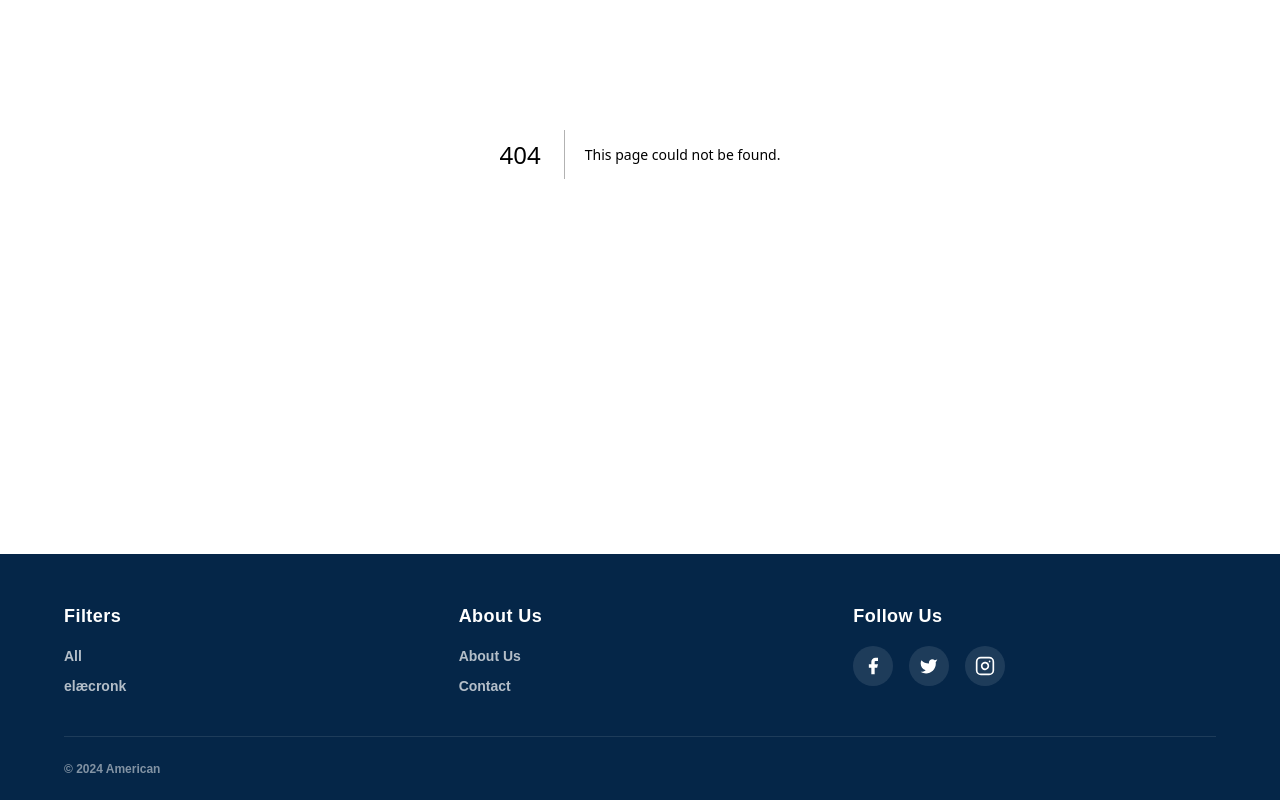
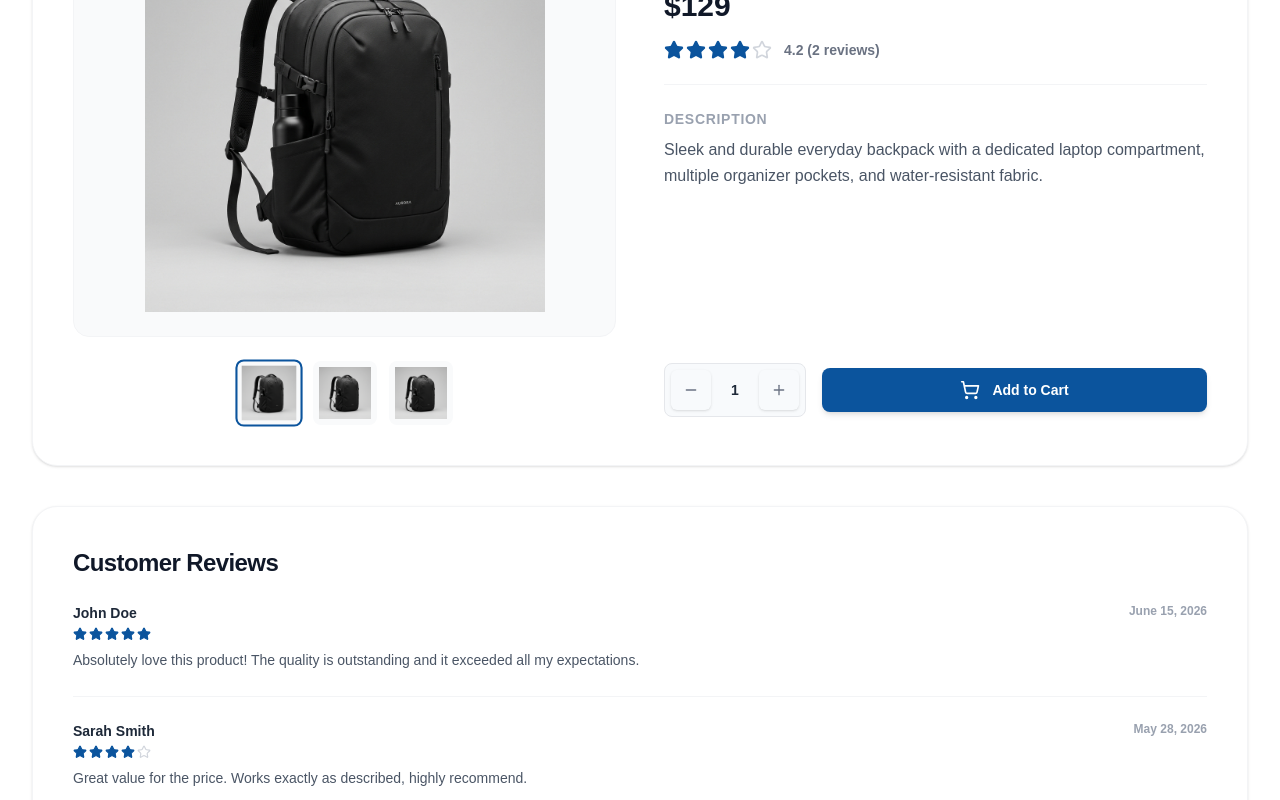
Before and after one commit to SameerBaral/WhatBytes-Assig, a Next.js app: page /product/backpack in a window 1280 px wide. Before the commit this address had no page. Shown: the part 320-1120 px from the top of the page. Built offline with nearby package versions, Linux system fonts and the light colour scheme.

Commit message:
added product detail page with reviews

```diff
--- /dev/null
+++ b/src/app/product/[id]/page.tsx
@@ -0,0 +1,268 @@
+'use client';
+
+import React, { useState, useEffect } from 'react';
+import Image from 'next/image';
+import Link from 'next/link';
+import { useRouter, useParams } from 'next/navigation';
+import { products, Product } from '@/data/products';
+import { useCart } from '@/context/CartContext';
+import { Star, Minus, Plus, ShoppingCart, ArrowLeft, Check } from 'lucide-react';
+
+interface Review {
+  id: string;
+  name: string;
+  rating: number;
+  comment: string;
+  date: string;
+}
+
+const mockReviews: Review[] = [
+  {
+    id: 'r1',
+    name: 'John Doe',
+    rating: 5,
+    comment: 'Absolutely love this product! The quality is outstanding and it exceeded all my expectations.',
+    date: 'June 15, 2026',
+  },
+  {
+    id: 'r2',
+    name: 'Sarah Smith',
+    rating: 4,
+    comment: 'Great value for the price. Works exactly as described, highly recommend.',
+    date: 'May 28, 2026',
+  },
+];
+
+export default function ProductDetailPage() {
+  const router = useRouter();
+  const params = useParams();
+  const id = params.id as string;
+
+  const { addToCart } = useCart();
+  const [product, setProduct] = useState<Product | null>(null);
+  const [quantity, setQuantity] = useState(1);
+  const [isAdded, setIsAdded] = useState(false);
+  const [activeImageIndex, setActiveImageIndex] = useState(0);
+
+  useEffect(() => {
+    if (id) {
+      const foundProduct = products.find((p) => p.id === id);
+      if (foundProduct) {
+        setProduct(foundProduct);
+      }
+    }
+  }, [id]);
+
+  if (!product) {
+    return (
+      <div className="max-w-7xl mx-auto px-4 py-16 text-center">
+        <h2 className="text-2xl font-bold text-gray-900 mb-2">Product Not Found</h2>
+        <p className="text-gray-500 mb-6">The product you are looking for does not exist or has been removed.</p>
+        <Link
+          href="/"
+          className="inline-flex items-center gap-2 px-5 py-2.5 bg-[#0b549d] hover:bg-[#09437d] text-white font-bold rounded-lg transition-colors shadow-sm"
+        >
+          <ArrowLeft className="w-4 h-4" /> Back to Products
+        </Link>
+      </div>
+    );
+  }
+
+  const handleAddToCart = () => {
+    addToCart(product, quantity);
+    setIsAdded(true);
+    setTimeout(() => {
+      setIsAdded(false);
+    }, 1500);
+  };
+
+  const incrementQty = () => setQuantity((prev) => prev + 1);
+  const decrementQty = () => setQuantity((prev) => (prev > 1 ? prev - 1 : 1));
+
+  // Images list for carousel effect
+  const productImages = [
+    product.image,
+    // Add additional color variations or angles using the same image/placeholder to simulate a carousel
+    product.image,
+    product.image,
+  ];
+
+  return (
+    <div className="max-w-7xl mx-auto px-4 sm:px-6 lg:px-8 py-10">
+      {/* Back Button */}
+      <Link
+        href="/"
+        className="inline-flex items-center gap-2 text-sm font-bold text-gray-600 hover:text-[#0b549d] transition-colors mb-8"
+      >
+        <ArrowLeft className="w-4 h-4" /> Back to Products
+      </Link>
+
+      {/* Main product section */}
+      <div className="bg-white rounded-[25px] border border-gray-100 shadow-sm overflow-hidden p-6 md:p-10 mb-10">
+        <div className="grid grid-cols-1 lg:grid-cols-2 gap-12">
+
+          {/* Left Side: Image Section (Carousel) */}
+          <div className="flex flex-col gap-4">
+            <div className="relative w-full h-80 md:h-[450px] rounded-2xl overflow-hidden bg-gray-50 border border-gray-100 flex items-center justify-center">
+              <Image
+                src={productImages[activeImageIndex]}
+                alt={product.title}
+                fill
+                className="object-contain p-6"
+                priority
+              />
+            </div>
+
+            {/* Carousel Thumbnails */}
+            <div className="flex gap-3 justify-center mt-2">
+              {productImages.map((img, idx) => (
+                <button
+                  key={idx}
+                  onClick={() => setActiveImageIndex(idx)}
+                  className={`relative w-16 h-16 rounded-lg overflow-hidden bg-gray-50 border-2 transition-all ${
+                    idx === activeImageIndex
+                      ? 'border-[#0b549d] scale-105'
+                      : 'border-transparent hover:border-gray-200'
+                  }`}
+                >
+                  <Image
+                    src={img}
+                    alt={`${product.title} thumbnail ${idx + 1}`}
+                    fill
+                    className="object-contain p-1"
+                  />
+                </button>
+              ))}
+            </div>
+          </div>
+
+          {/* Right Side: Details Section */}
+          <div className="flex flex-col justify-between py-2">
+            <div>
+              {/* Category */}
+              <span className="inline-block px-3 py-1 bg-blue-50 text-[#0b549d] text-xs font-bold uppercase tracking-wider rounded-full mb-4">
+                {product.category}
+              </span>
+
+              {/* Title */}
+              <h1 className="text-3xl md:text-4xl font-extrabold text-gray-900 tracking-tight mb-3">
+                {product.title}
+              </h1>
+
+              {/* Price */}
+              <span className="text-3xl font-extrabold text-gray-900 block mb-4">
+                ${product.price}
+              </span>
+
+              {/* Ratings */}
+              <div className="flex items-center gap-3 mb-6">
+                <div className="flex gap-0.5">
+                  {[1, 2, 3, 4, 5].map((star) => (
+                    <Star
+                      key={star}
+                      className={`w-5 h-5 ${
+                        star <= Math.round(product.rating)
+                          ? 'fill-[#0b549d] stroke-[#0b549d]'
+                          : 'stroke-gray-300'
+                      }`}
+                    />
+                  ))}
+                </div>
+                <span className="text-sm font-bold text-gray-500">
+                  {product.rating} ({mockReviews.length} reviews)
+                </span>
+              </div>
+
+              {/* Divider */}
+              <div className="h-[1px] bg-gray-100 my-6"></div>
+
+              {/* Description */}
+              <div className="mb-8">
+                <h3 className="text-sm font-bold text-gray-400 uppercase tracking-wider mb-2">
+                  Description
+                </h3>
+                <p className="text-base text-gray-600 leading-relaxed">
+                  {product.description}
+                </p>
+              </div>
+            </div>
+
+            <div>
+              {/* Action area: Qty and Add to Cart */}
+              <div className="flex flex-col sm:flex-row items-stretch sm:items-center gap-4 mt-6">
+                {/* Quantity Selector */}
+                <div className="flex items-center justify-between border border-gray-200 rounded-lg p-1.5 shrink-0 bg-slate-50">
+                  <button
+                    onClick={decrementQty}
+                    className="w-10 h-10 rounded-md hover:bg-white flex items-center justify-center text-gray-500 hover:text-gray-900 transition-colors shadow-sm"
+                  >
+                    <Minus className="w-4 h-4" />
+                  </button>
+                  <span className="w-12 text-center font-bold text-gray-800 text-sm">
+                    {quantity}
+                  </span>
+                  <button
+                    onClick={incrementQty}
+                    className="w-10 h-10 rounded-md hover:bg-white flex items-center justify-center text-gray-500 hover:text-gray-900 transition-colors shadow-sm"
+                  >
+                    <Plus className="w-4 h-4" />
+                  </button>
+                </div>
+
+                {/* Add to Cart Button */}
+                <button
+                  onClick={handleAddToCart}
+                  className={`flex-1 py-3 px-8 rounded-lg font-bold text-sm text-white flex items-center justify-center gap-3 transition-all duration-300 shadow-md ${
+                    isAdded
+                      ? 'bg-green-600 hover:bg-green-700'
+                      : 'bg-[#0b549d] hover:bg-[#09437d]'
+                  }`}
+                >
+                  {isAdded ? (
+                    <>
+                      <Check className="w-5 h-5" /> Added to Cart!
+                    </>
+                  ) : (
+                    <>
+                      <ShoppingCart className="w-5 h-5" /> Add to Cart
+                    </>
+                  )}
+                </button>
+              </div>
+            </div>
+          </div>
+        </div>
+      </div>
+
+      {/* Reviews Section */}
+      <div className="bg-white rounded-[25px] border border-gray-100 shadow-sm p-6 md:p-10">
+        <h2 className="text-2xl font-bold text-gray-900 tracking-tight mb-6">Customer Reviews</h2>
+        <div className="flex flex-col gap-6">
+          {mockReviews.map((review) => (
+            <div key={review.id} className="border-b border-gray-100 last:border-none pb-6 last:pb-0">
+              <div className="flex justify-between items-start mb-2">
+                <div>
+                  <h4 className="font-bold text-gray-800 text-sm">{review.name}</h4>
+                  <div className="flex gap-0.5 mt-1">
+                    {[1, 2, 3, 4, 5].map((star) => (
+                      <Star
+                        key={star}
+                        className={`w-3.5 h-3.5 ${
+                          star <= review.rating
+                            ? 'fill-[#0b549d] stroke-[#0b549d]'
+                            : 'stroke-gray-300'
+                        }`}
+                      />
+                    ))}
+                  </div>
+                </div>
+                <span className="text-xs text-gray-400 font-semibold">{review.date}</span>
+              </div>
+              <p className="text-sm text-gray-600 leading-relaxed">{review.comment}</p>
+            </div>
+          ))}
+        </div>
+      </div>
+    </div>
+  );
+}
```
